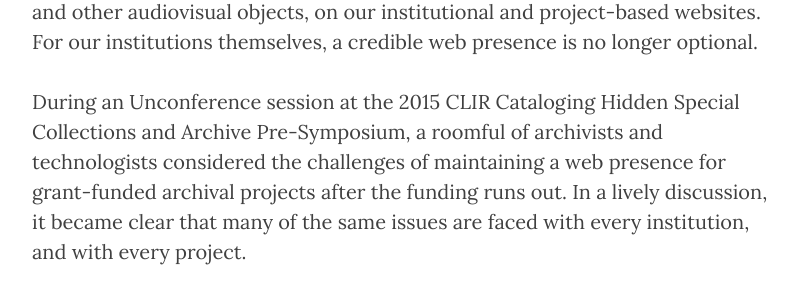
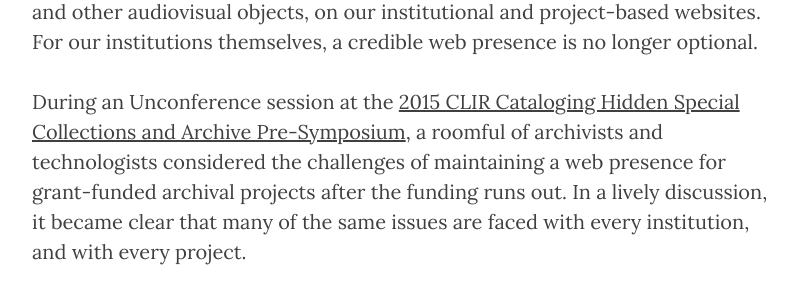
Before and after one commit to jackbrighton/jackbrighton.github.io, a Jekyll site: the page built from _posts/2015-04-23-archive-not-found.markdown, in a window 1280 px wide and 900 px high, scrolled down 1351 px. Shown: the part 171-471 px from the top of the window, without its empty margins (233-1031 px from the left). Built offline with Jekyll 4.4.1, drawn with Linux system fonts in a browser that asks for light colours; nearby versions of some CDN libraries; part of the change alters nothing that is shown.

```diff
--- a/_posts/2015-04-23-archive-not-found.markdown
+++ b/_posts/2015-04-23-archive-not-found.markdown
@@ -20,7 +20,7 @@ Our global card catalog has a lot of missing books, and many of them belong to u
 
 For all of its ubiquity in our lives and work, the World Wide Web is barely more than 20 years young. Many of us working in the archival professions have learned a great deal about how Internet technology works, and what it takes to build a website. Increasingly we digitize and post oral histories, film archives, and other audiovisual objects, on our institutional and project-based websites. For our institutions themselves, a credible web presence is no longer optional.
 
-During an Unconference session at the 2015 CLIR Cataloging Hidden Special Collections and Archive Pre-Symposium, a roomful of archivists and technologists considered the challenges of maintaining a web presence for grant-funded archival projects after the funding runs out. In a lively discussion, it became clear that many of the same issues are faced with every institution, and with every project.
+During an Unconference session at the [2015 CLIR Cataloging Hidden Special Collections and Archive Pre-Symposium](http://www.clir.org/hiddencollections/2015-symposium-unconference/2015-symposium-unconference), a roomful of archivists and technologists considered the challenges of maintaining a web presence for grant-funded archival projects after the funding runs out. In a lively discussion, it became clear that many of the same issues are faced with every institution, and with every project.
 
 We are in the business of not only preserving the items and collections in our care, but also preserving access to them in a world where the technologies of access are rapidly changing.
 
```
